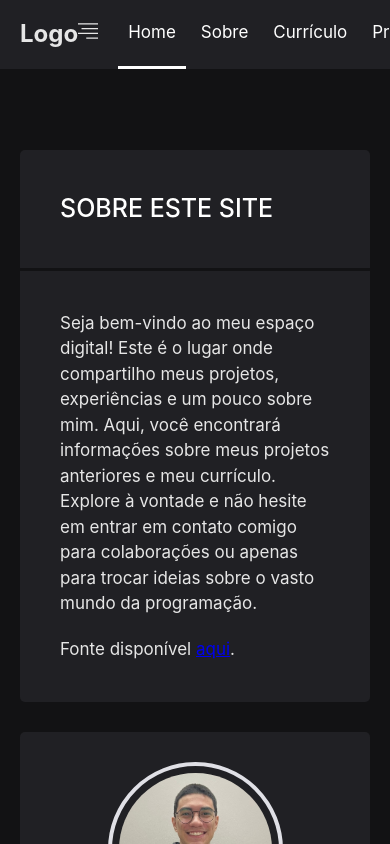
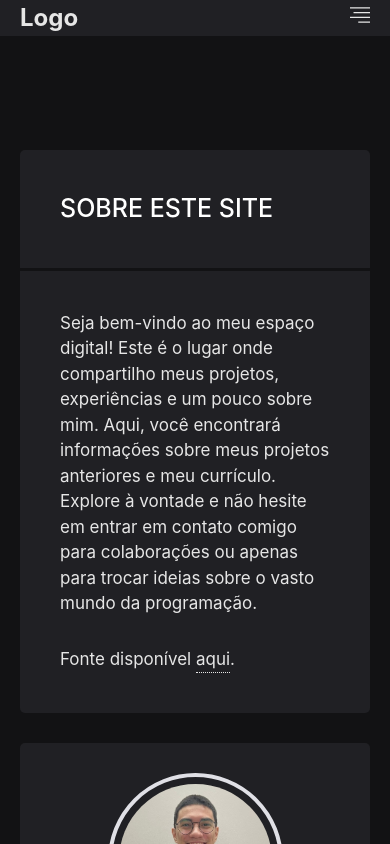
Before and after one commit to nascimentocode/personal-website, a React (Vite) app: page / in a window 390 px wide. Shown: the top 844 px of the page. Built offline with nearby package versions, Linux system fonts and the light colour scheme.

Commit message:
Responsive hamburguer

```diff
--- a/src/index.css
+++ b/src/index.css
@@ -65,10 +65,7 @@ nav h1 {
 
 /* Navbar */
 #nav-link {
-  display: flex;
-  align-items: center;
-  gap: 5px;
-  padding-right: 20px;
+  display: none;
 }
 
 #nav-link a {
@@ -189,12 +186,19 @@ section h2 {
   width: 100%;
   display: flex;
   flex-direction: column;
-  gap: 20px;
+  gap: 30px;
 }
 
 .section-content h3 {
   text-transform: uppercase;
   font-weight: 500;
+}
+
+.section-content a{
+  display: inline-block;
+  color: var(--color-secondary);
+  text-decoration: none;
+  border-bottom: 1px dotted var(--color-secondary);
 }
 
 #education h3 {
@@ -314,4 +318,15 @@ section h2 {
     max-width: 705px;
     height: 100%;
   }
+
+  #nav-link {
+    display: flex;
+    align-items: center;
+    gap: 5px;
+    padding-right: 20px;
+  }
+
+  #hamburguer {
+    display: none;
+  }
 }
```
